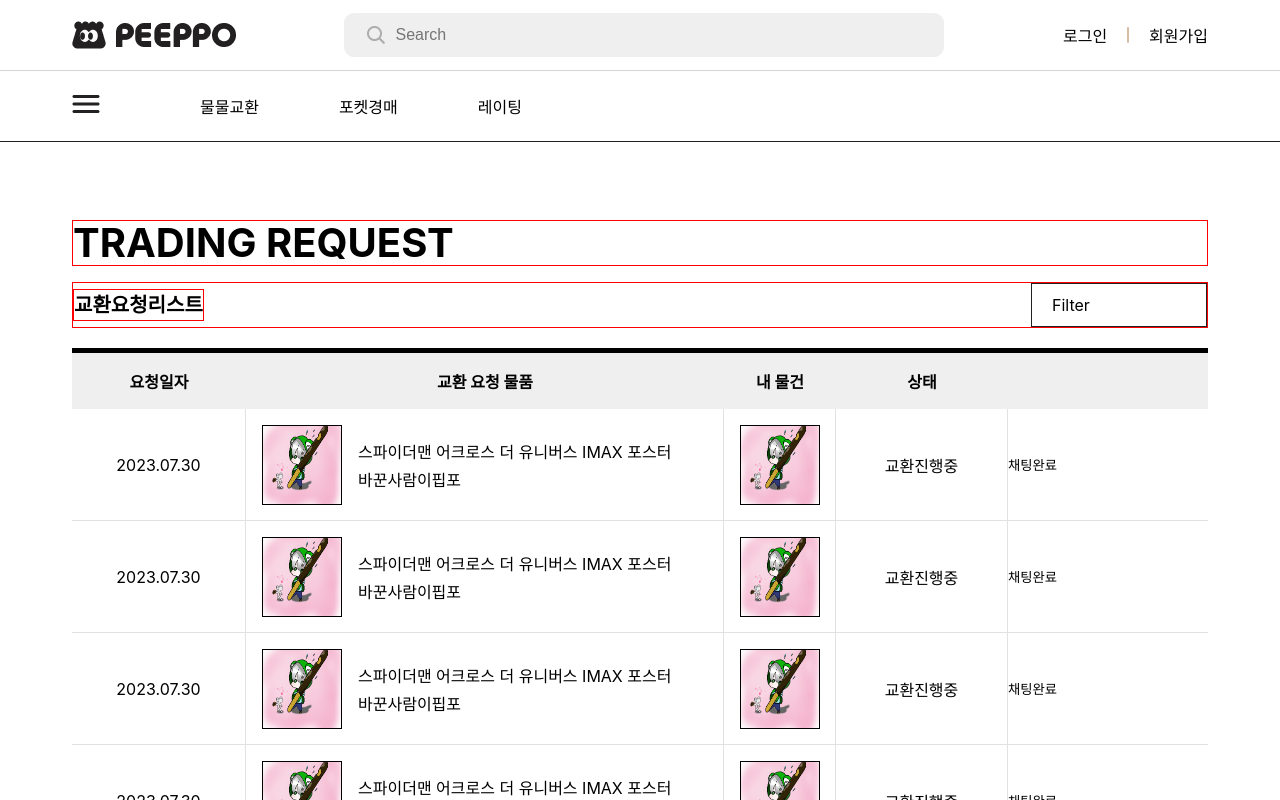
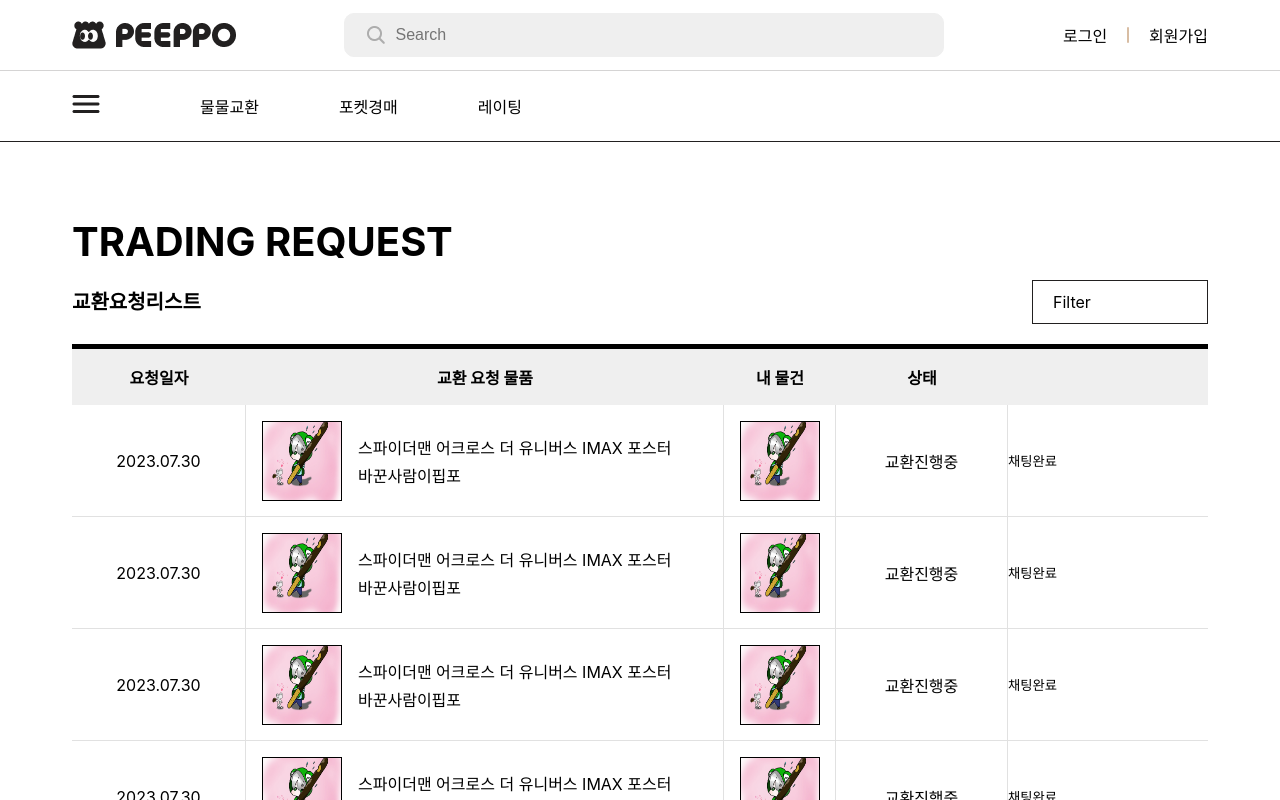
Before and after one commit to ffinal4/front-end, a React (Create React App) app: page /traderequest in a window 1280 px wide. Shown: the top 800 px of the page. Built offline with nearby package versions, Linux system fonts and the light colour scheme; no server answers; a web font is replaced by a local one.

Commit message:
PEEP-33 <Feat : 교환요청페이지 마크업 구현중>

```diff
--- a/src/pages/TradeRequestPage.tsx
+++ b/src/pages/TradeRequestPage.tsx
@@ -34,21 +34,21 @@ const TradeRequestPage = () => {
 };
 
 const Title = styled.div`
-  border: 1px solid red;
+  /* border: 1px solid red; */
   font-size: 40px;
   font-weight: 700;
   line-height: 110%;
 `;
 
 const Container = styled.div`
-  border: 1px solid red;
+  /* border: 1px solid red; */
   display: flex;
   justify-content: space-between;
   align-items: center;
   margin-top: 16px;
 `;
 const SubTitle = styled.div`
-  border: 1px solid red;
+  /* border: 1px solid red; */
   font-family: Pretendard;
   font-size: 20px;
   font-weight: 700;
```
